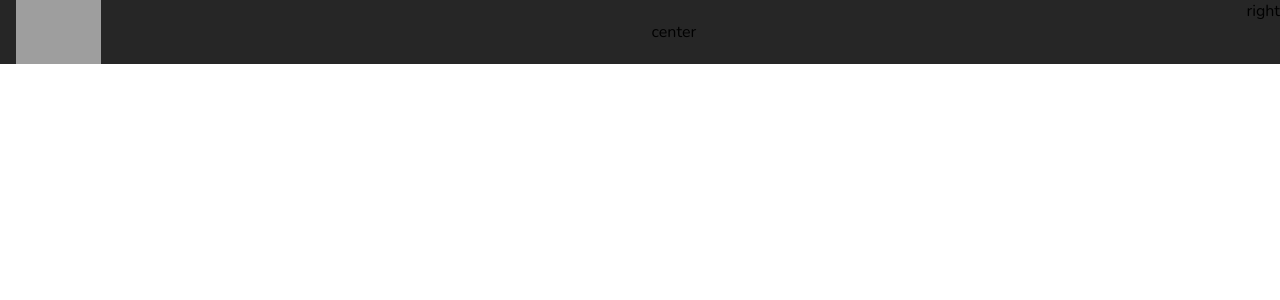
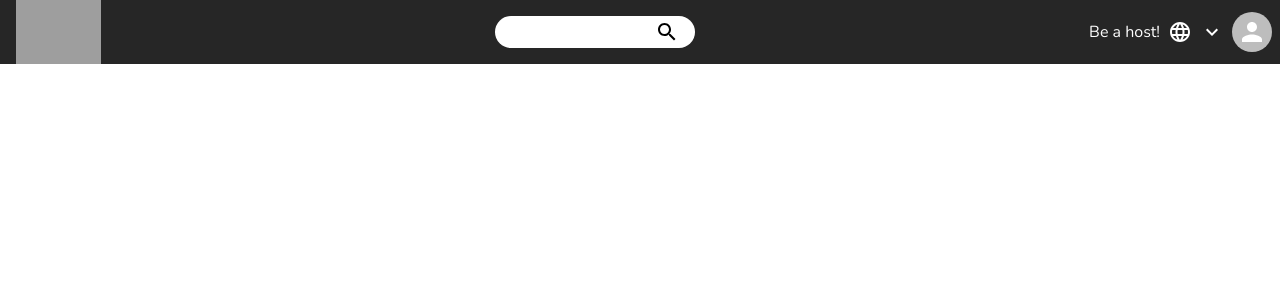
Before and after one commit to originlimit/clonebnb, a React (Create React App) app: page / in a window 1280 px wide. Shown: the top 300 px of the page. Built offline with nearby package versions, Linux system fonts and the light colour scheme; grey boxes are pictures that could not be loaded.

Commit message:
styled header bar

```diff
--- a/package.json
+++ b/package.json
@@ -3,6 +3,10 @@
   "version": "0.1.0",
   "private": true,
   "dependencies": {
+    "@emotion/react": "^11.7.1",
+    "@emotion/styled": "^11.6.0",
+    "@mui/icons-material": "^5.4.1",
+    "@mui/material": "^5.4.1",
     "@testing-library/jest-dom": "^5.16.2",
     "@testing-library/react": "^12.1.2",
     "@testing-library/user-event": "^13.5.0",
--- a/src/components/Header.css
+++ b/src/components/Header.css
@@ -1,6 +1,11 @@
 .header {
+    height: 4rem;
+    width: 100%;
+    z-index: 99;
     display: flex;
     text-align: none;
+    position: sticky;
+    top: 0;
     background-color: rgba(0, 0, 0, 0.85);
 }
 
@@ -12,5 +17,26 @@
 
 .header__center {
     display: flex;
+    padding: 0rem 1rem;
     margin: auto;
+    background-color: #ffffff;
+    height: 2rem;
+    border-radius: 1rem;
+    align-items: center;
 }
+
+.header__center > input {
+    border: none;
+    width: 9rem;
+    outline-width: 0;
+}
+
+.header__right {
+    display: flex;
+    align-items: center;
+    color: #ffffff;
+}
+
+.header__right > * {
+    margin-right: .5rem;
+}
--- a/src/components/Header.js
+++ b/src/components/Header.js
@@ -1,14 +1,24 @@
 import React from 'react'
 import './Header.css'
+import SearchIcon from '@mui/icons-material/Search'
+import LanguageIcon from '@mui/icons-material/Language'
+import ExpandMore from '@mui/icons-material/ExpandMore'
+import { Avatar } from '@mui/material'
 
 const Header = () => {
   return (
     <div className='header'>
         <img className='header__icon' src='https://dwglogo.com/wp-content/uploads/2017/09/React_logo.png' alt='header logo' />
         <div className='header__center'>
-            <div>center</div>
+            <input type='text'/>
+            <SearchIcon />
         </div>
-        <div>right</div>
+        <div className='header__right'>
+            <p>Be a host!</p>
+            <LanguageIcon />
+            <ExpandMore />
+            <Avatar />
+        </div>
     </div>
   )
 }
```
Also changed, not shown: 1 other file (tests, documents, lock files or other folders).
